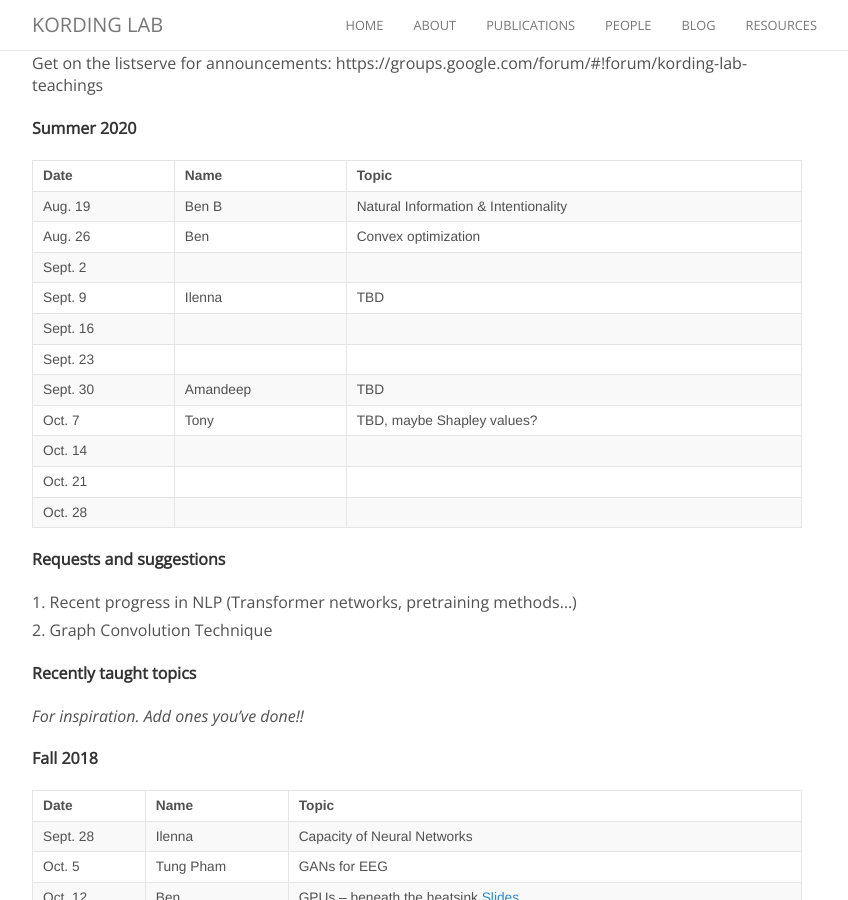
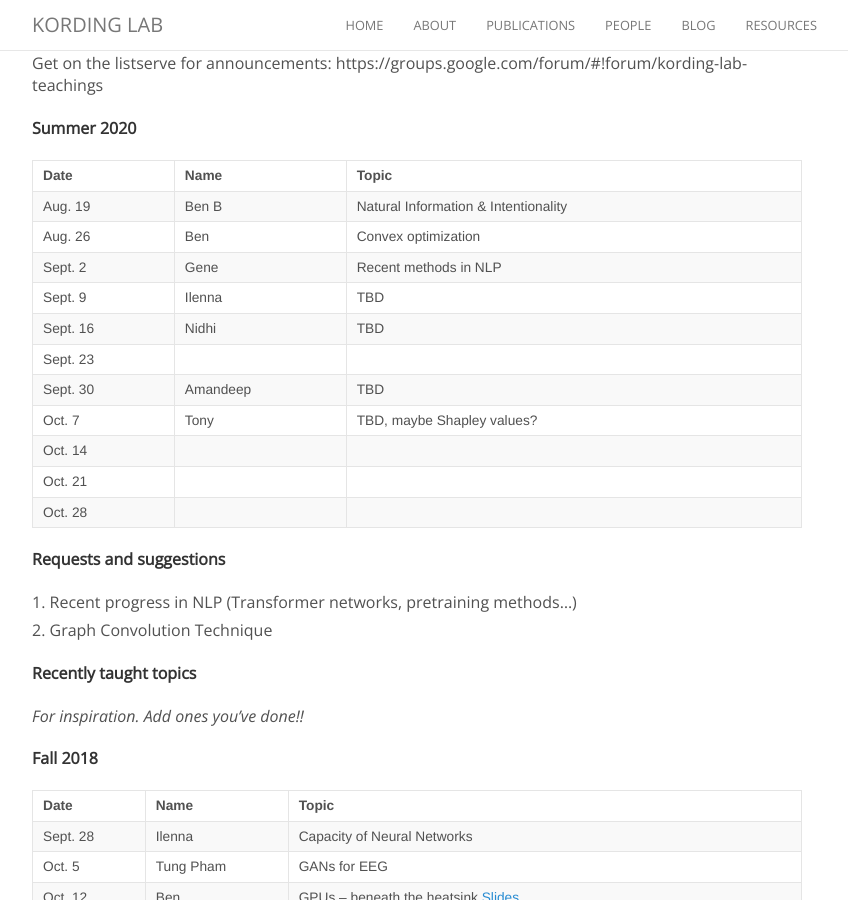
Before and after one commit to KordingLab/KordingLab.github.io, a Jekyll site: the page built from _posts/2018-08-29-upcoming-lab-teaching.md, in a window 1280 px wide and 900 px high, scrolled down 331 px. Shown: the whole window, without its empty margins (223-1071 px from the left). Built offline with Jekyll 4.4.1, drawn with Linux system fonts in a browser that asks for light colours; nearby versions of some CDN libraries; comment, search, counter and statistics services are not loaded.

Commit message:
Update 2018-08-29-upcoming-lab-teaching.md

```diff
--- a/_posts/2018-08-29-upcoming-lab-teaching.md
+++ b/_posts/2018-08-29-upcoming-lab-teaching.md
@@ -20,9 +20,9 @@ Get on the listserve for announcements: https://groups.google.com/forum/#!forum/
 |------|------|-------|
 | Aug. 19 | Ben B | Natural Information & Intentionality |
 | Aug. 26 | Ben | Convex optimization |
-| Sept. 2 |  |  |
+| Sept. 2 | Gene | Recent methods in NLP |
 | Sept. 9 | Ilenna | TBD |
-| Sept. 16 | | |
+| Sept. 16 | Nidhi | TBD |
 | Sept. 23 | | |
 | Sept. 30 |Amandeep |TBD |
 | Oct. 7 | Tony | TBD, maybe Shapley values?|
```
